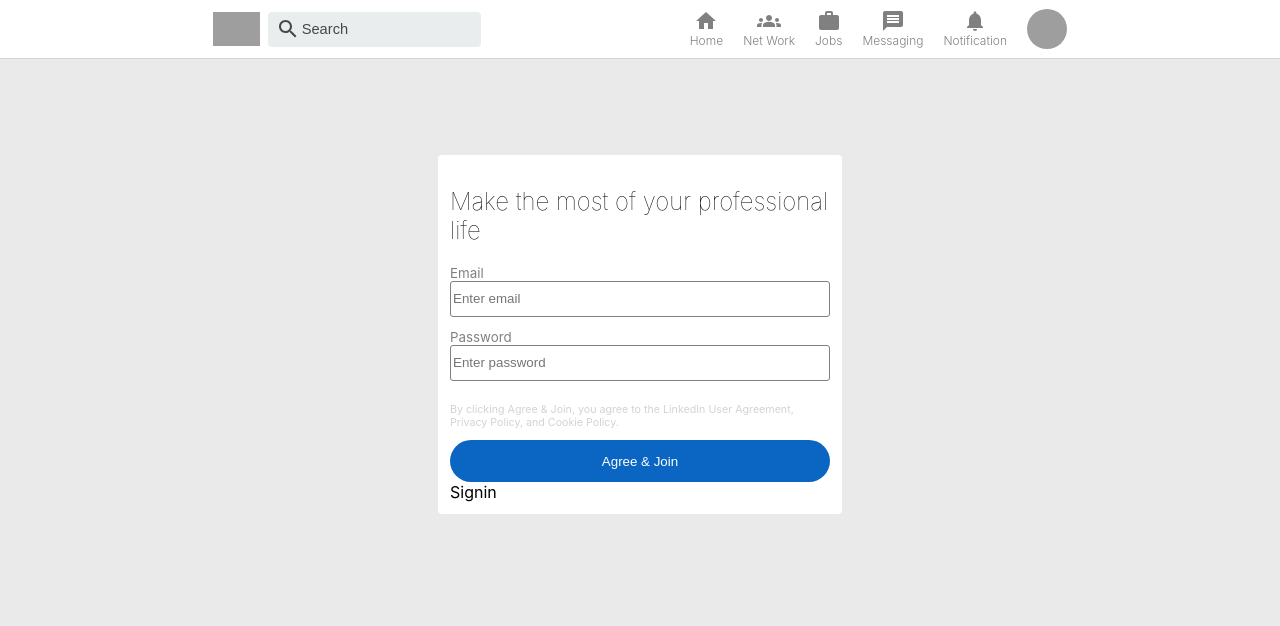
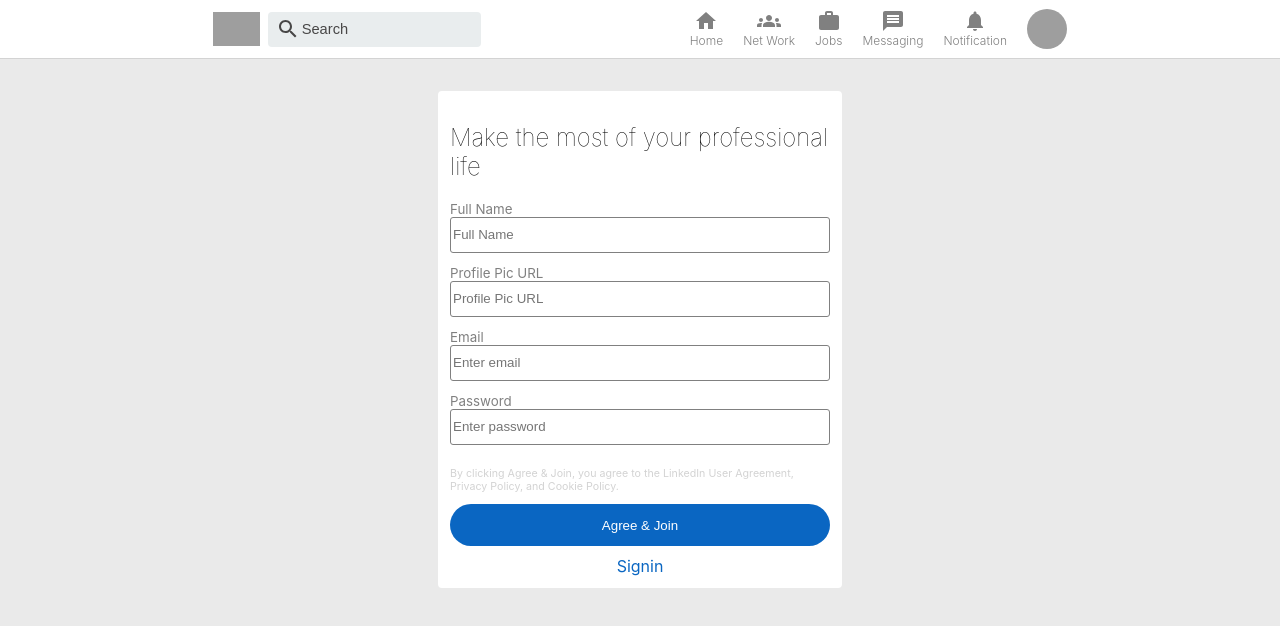
Before and after one commit to shafeequeot/linkedin, a React (Create React App) app: page / in a window 1280 px wide. Shown: the top 626 px of the page. Built offline with nearby package versions, Linux system fonts and the light colour scheme; grey boxes are pictures that could not be loaded.

Commit message:
signin up

```diff
--- a/src/app/firebase/config.js
+++ b/src/app/firebase/config.js
@@ -1,5 +1,6 @@
 import firebase from "firebase/app";
 import "firebase/firestore";
+import {getAuth} from "firebase/auth"
 
 // TODO: Add SDKs for Firebase products that you want to use
 // https://firebase.google.com/docs/web/setup#available-libraries
@@ -14,11 +15,12 @@
   appId: "1:993214341426:web:5b63863fb617446156772b"
 };
 // Initialize Firebase
-firebase.initializeApp(firebaseConfig);
+const app = firebase.initializeApp(firebaseConfig);
 
+const auth = getAuth(app);
 
 // Initialize Cloud Firestore and get a reference to the service
 const db = firebase.firestore();
 
 
-export {db}
+export {db, auth}
--- a/src/components/pages/signup.css
+++ b/src/components/pages/signup.css
@@ -1,4 +1,4 @@
-.signUpForm{
+.signUpForm > form{
     width: 380px;
     display: flex;
     flex-direction: column;
@@ -6,30 +6,30 @@
     margin: auto;
     border-radius: 4px;
     padding: 12px;
-    margin-top: 12vh;
+    margin-top: 4vh;
 
 }
 
-.signUpForm > label{
+.signUpForm > form > label{
     color: gray;
     font-size: 10pt;
 
 }
 
-.signUpForm > input{
+.signUpForm > form > input{
     height: 32px;
     border: 0.5px solid gray;
     margin-bottom: 12px;
     border-radius: 3px;
 }
 
-.signUpForm > p{
+.signUpForm > form > p{
     font-size: 8pt;
     color: lightgrey;
 
 }
 
-.signUpForm > button{
+.signUpForm > form > button{
     height: 42px;
  background: #0a66c2;
  color: white;
@@ -37,8 +37,15 @@
  border-radius: 26px;
 }
 
-.signUpForm > h2{
+.signUpForm > form > h2{
    font-size: 18pt;
    font-weight: lighter;
 
 }
+
+.signIn{
+    margin-top: 10px;
+    text-align: center;
+    color:#0a66c2;
+    cursor: pointer;
+}
--- a/src/components/pages/signup.js
+++ b/src/components/pages/signup.js
@@ -1,25 +1,65 @@
-import React from 'react'
+import React, { useState } from 'react'
 import './signup.css'
+import {  createUserWithEmailAndPassword } from "firebase/auth";
+import {auth} from "../../app/firebase/config"
 
-function signup() {
 
-    const loginToApp =()=>{}
-    const regitsterToApp =()=>{}
+
+function Signup() {
+
+  const [email, setEmail] = useState("")
+  const [password, setPassword] = useState("")
+  const [name, setName] = useState("")
+const [profilePic, setProfilePic] = useState("")
+
+
+
+    const loginToApp =()=>{
+      alert('log')
+    }
+    const regitsterToApp =(e)=>{
+      e.preventDefault()
+      if(!email) return alert('please enter email id')
+      if(!password) return alert('please enter the password')
+
+      createUserWithEmailAndPassword(auth, email, password)
+      .then((userCredential) => {
+        // Signed in
+        const user = userCredential.user;
+        console.log(user)
+      })
+      .catch((error) => {
+        const errorCode = error.code;
+        const errorMessage = error.message;
+        console.log(errorCode)
+        console.log(errorMessage)
+
+        // ..
+      });
+
+    }
 
   return (
     <div className='signUpForm'>
+      <form>
         <h2>Make the most of your professional life</h2>
+        <label for="txtFullName">Full Name</label>
+        <input value={name} onChange={(e)=>setName(e.target.value)} type="text" id='txtFullName' placeholder='Full Name'></input>
+        <label for="txtProfPic">Profile Pic URL</label>
+        <input type="text" id='txtProfPic'  value={profilePic} onChange={(e)=>setProfilePic(e.target.value)} placeholder='Profile Pic URL'></input>
         <label for="txtEmail">Email</label>
-        <input type="text" id='txtEmail' placeholder='Enter email'></input>
+        <input value={email} onChange={(e)=>setEmail(e.target.value)} type="email" id='txtEmail' placeholder='Enter email'></input>
 
            <label for="txtPassword">Password</label>
-        <input type="password" id='txtPassword' placeholder='Enter password'></input>
+        <input type="password" value={password} onChange={(e)=>setPassword(e.target.value)} id='txtPassword' placeholder='Enter password'></input>
         <p>By clicking Agree & Join, you agree to the LinkedIn User Agreement, Privacy Policy, and Cookie Policy.</p>
-        <button>Agree & Join</button>
+        <button onClick={regitsterToApp}>Agree & Join</button>
 
-        <span className='signIn'>Signin</span>
+        <span className='signIn' onClick={loginToApp}>Signin</span>
+        </form>
     </div>
+
   )
 }
 
-export default signup
+export default Signup
```
Also changed, not shown: src/features/counter/userSlice.js (added, +61 -0 lines).
